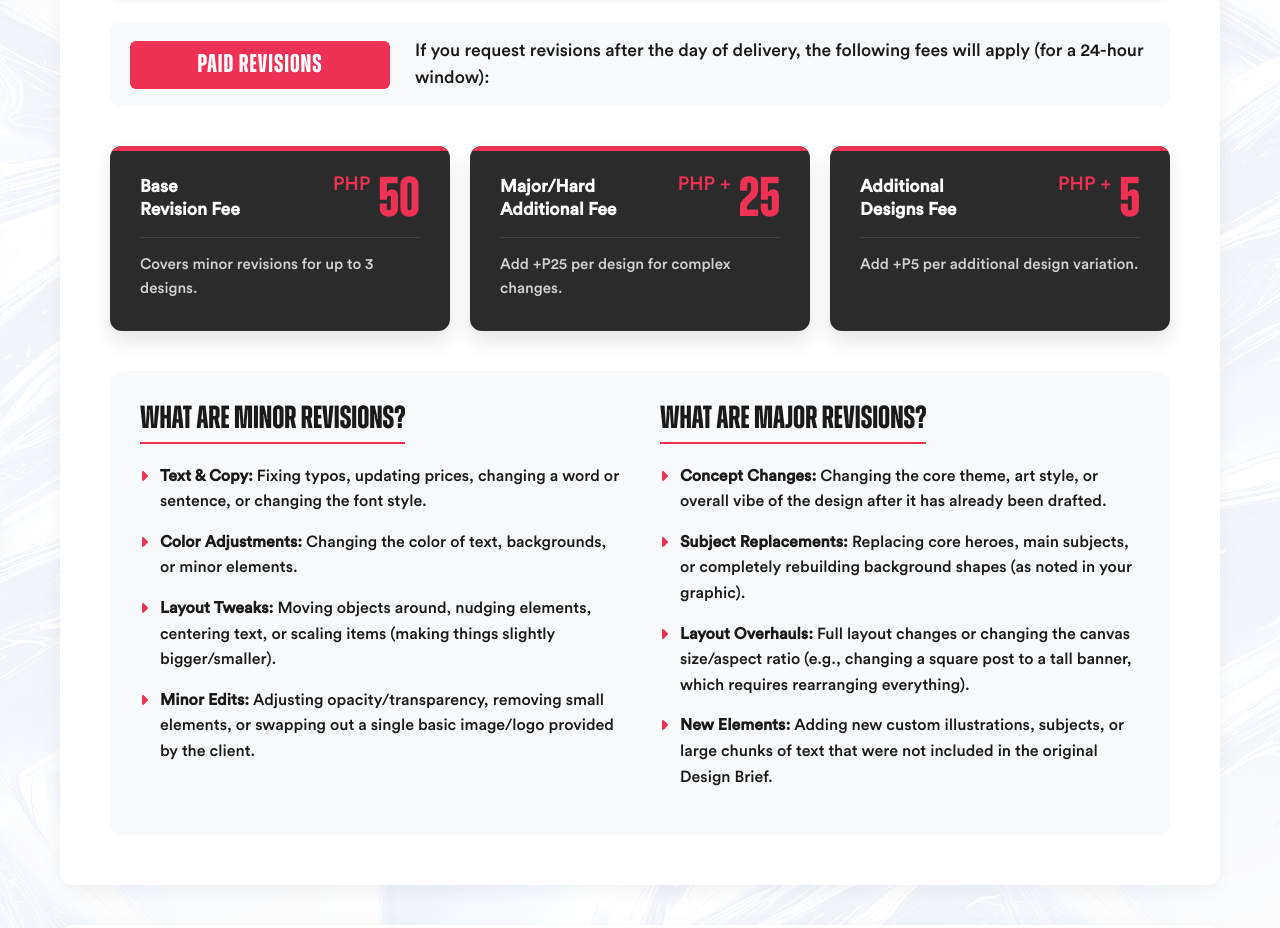
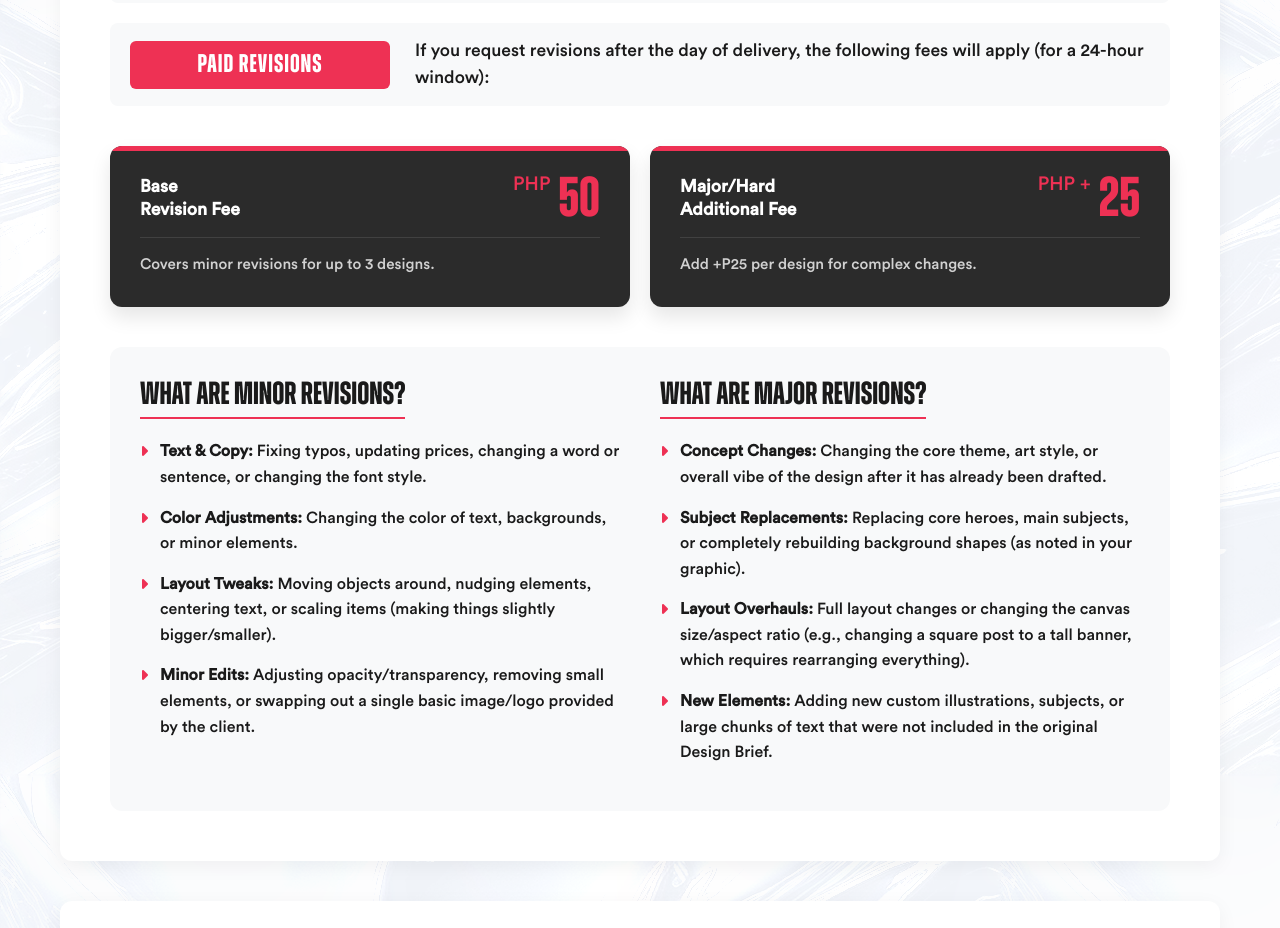
Before and after one commit to MarkLawrenceArtistry/portfolio-website, a plain HTML site: page terms.html in a window 1280 px wide. Shown: the part 1225-2153 px from the top of the page. Drawn offline with Linux system fonts and the light colour scheme.

Commit message:
removed the additional 5 pesos

```diff
--- a/style.css
+++ b/style.css
@@ -552,7 +552,7 @@ footer {
 /* Fee Grid Section */
 .fee-grid {
     display: grid;
-    grid-template-columns: repeat(3, 1fr);
+    grid-template-columns: repeat(2, 1fr);
     gap: 20px;
     margin: 40px 0;
 }
--- a/terms.html
+++ b/terms.html
@@ -94,13 +94,13 @@
                             </div>
                             <div class="fee-desc">Add +P25 per design for complex changes.</div>
                         </div>
-                        <div class="fee-card">
+                        <!-- <div class="fee-card">
                             <div class="fee-header">
                                 <div class="fee-name">Additional<br>Designs Fee</div>
                                 <div class="fee-price"><span>PHP +</span> 5</div>
                             </div>
                             <div class="fee-desc">Add +P5 per additional design variation.</div>
-                        </div>
+                        </div> -->
                     </div>
 
                     <!-- Revision Definitions -->
```
